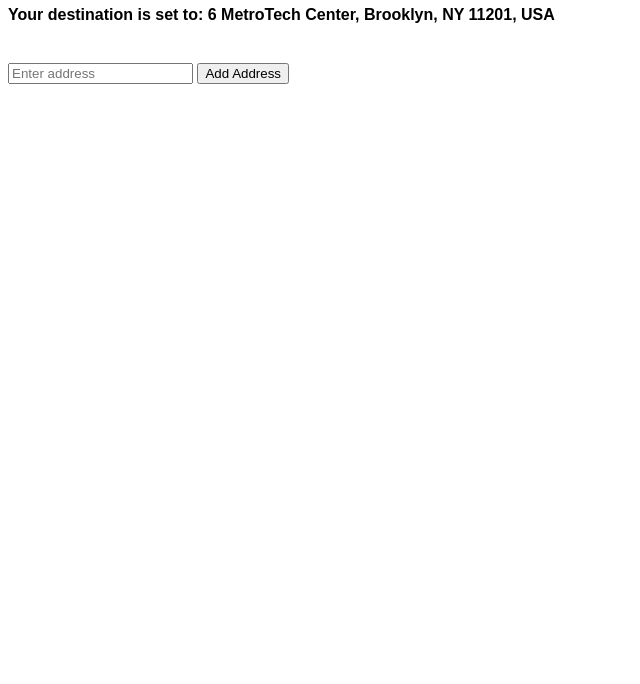
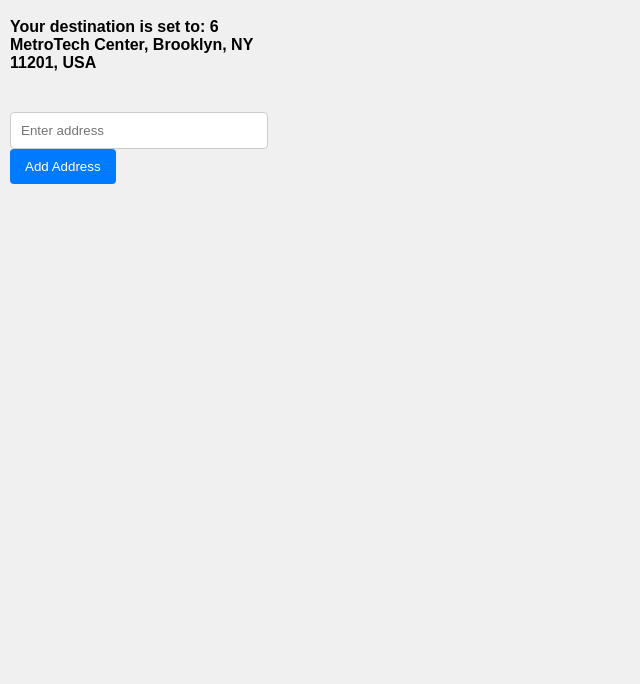
Before and after one commit to siyanlau/nyc-apartment-hunter, a website with bundled scripts: page src/popup/popup.html in a window 1280 px wide. Shown: the part 116-800 px from the top of the page, without its empty margins (0-640 px from the left). Built offline with nearby package versions, Linux system fonts and the light colour scheme; some packages are replaced by stand-ins of ours.

Commit message:
GPT provided style sheet worked...

```diff
--- a/src/popup/popup.css
+++ b/src/popup/popup.css
@@ -1,5 +1,73 @@
-.no-bullet {
-    list-style-type: none;
-    padding: 0;
-    margin: 0;
-  }
+body, h1, form, input, button, div, ul, li, p {
+  margin: 0;
+  padding: 0;
+  box-sizing: border-box;
+}
+
+/* Set a basic font and background color */
+body {
+  font-family: Arial, sans-serif;
+  background-color: #f0f0f0;
+  padding: 10px;
+  width: 300px; /* Adjust width as needed */
+}
+
+/* Style the main title */
+h1 {
+  font-size: 18px;
+  margin-bottom: 10px;
+}
+
+/* Style the form elements */
+form {
+  margin-bottom: 20px;
+}
+
+input[type="text"] {
+  width: calc(100% - 22px); /* Full width minus padding and border */
+  padding: 10px;
+  margin-right: 10px;
+  border: 1px solid #ccc;
+  border-radius: 4px;
+}
+
+button {
+  padding: 10px 15px;
+  background-color: #007bff;
+  color: white;
+  border: none;
+  border-radius: 4px;
+  cursor: pointer;
+}
+
+button:hover {
+  background-color: #0056b3;
+}
+
+/* Style the address list */
+ul.no-bullet {
+  list-style-type: none;
+  padding: 0;
+  margin: 0;
+}
+
+ul.no-bullet li {
+  background-color: white;
+  border: 1px solid #ddd;
+  border-radius: 4px;
+  margin-bottom: 10px;
+  padding: 10px;
+}
+
+/* Style the address and ethnicity data */
+.address, .ethnicity {
+  margin-bottom: 10px;
+}
+
+.address h3, .ethnicity h3 {
+  margin-bottom: 5px;
+}
+
+.address p, .ethnicity p {
+  margin-bottom: 5px;
+}
--- a/src/popup/popup.html
+++ b/src/popup/popup.html
@@ -8,6 +8,7 @@
   <link rel="stylesheet" href="popup.css">
 </head>
 <body>
+  <div class="container">
     <h1>NYC Apartment Hunter</h1>
     <form id="destinationForm">
       <input type="text" id="destinationInput" placeholder="Enter commute destination">
@@ -20,6 +21,8 @@
       <button type="submit">Add Address</button>
     </form>
     <ul id="addressList" class="no-bullet"></ul>
+  </div>
   <script src="popup.js" type="module"></script>
+
 </body>
 </html>
--- a/src/popup/popup.js
+++ b/src/popup/popup.js
@@ -112,16 +112,10 @@
     const destinationAddress = data.destination.destinationAddress;
     console.log("10. destination stored in background: ", destinationAddress);
 
-    // Select the element where the destination will be displayed
     const destinationDisplay = document.getElementById('destinationDisplay');
 
-    // Clear any existing content
-    destinationDisplay.innerHTML = '';
-
     // Create and append new content
-    const destinationDiv = document.createElement('div');
-    destinationDiv.innerHTML = `<h4>Your destination is set to: ${destinationAddress}</h4>`;
-    destinationDisplay.appendChild(destinationDiv);
+    destinationDisplay.innerHTML = `<h4>Your destination is set to: ${destinationAddress}</h4>`;
   })
   .catch(error => {
     console.error("Error loading destination:", error);
```
Lines whose indentation alone changed are shown as unchanged.
